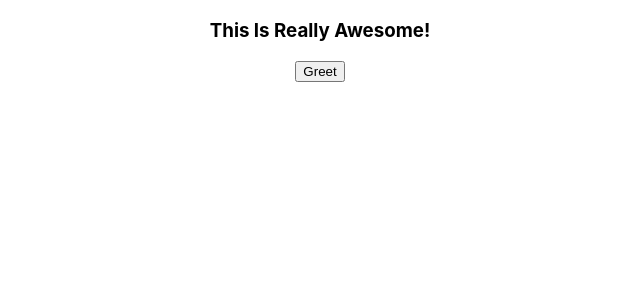
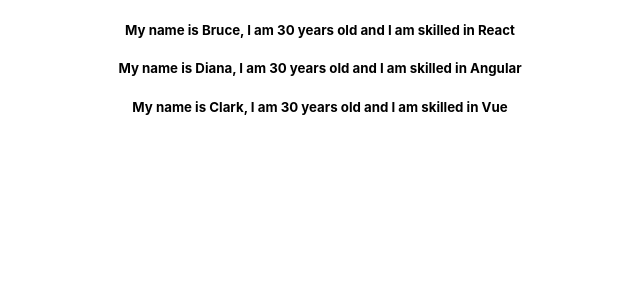
Before and after one commit to Damascustogah007/React, a React (Create React App) app in the folder hello-world/: page / in a window 1280 px wide. Shown: the top 300 px of the page, without its empty margins (320-960 px from the left). Built offline with nearby package versions, Linux system fonts and the light colour scheme.

Commit message:
List rendering

```diff
--- a/hello-world/src/App.js
+++ b/hello-world/src/App.js
@@ -1,19 +1,24 @@
 // import Hello from './Components/Hello';
 // import Welcome from './Components/Welcome'
 import "./App.css";
-import ParentComponent from "./Components/parentComponent";
+// import ParentComponent from "./Components/parentComponent";
 // import Message from './Components/Message';
 // import Counter from "./Components/Counter";
 // import Greetings from './Components/destructuring';
 // import Handler from './Components/Handler'
 // import Bind from "./Components/eventBinding";
+// import Greeting from "./Components/userGreeting";
+import List from './Components/List rendering/ListRendering'
+
 
 
 
 function App() {
   return (
     <div className="App">
-    <ParentComponent />
+      <List />
+      {/* <Greeting /> */}
+    {/* <ParentComponent /> */}
       {/* <Greetings name = "Clark Kent" heroName = "Superman"/> */}
       {/* <Counter /> */}
       {/* <Message /> */}
--- /dev/null
+++ b/hello-world/src/Components/List rendering/ListRendering.js
@@ -0,0 +1,34 @@
+import React from "react";
+import Person from '../List rendering/person'
+
+function ListRendering() {
+  // const names = ['Bruce', 'Diana', 'Clark']
+  // const nameList = names.map(name => <h2>{name}</h2>)
+
+  const persons = [
+    {
+      id: 0,
+      name: "Bruce",
+      age: 30,
+      skill: "React",
+    },
+    {
+      id: 1,
+      name: "Diana",
+      age: 30,
+      skill: "Angular",
+    },
+    {
+      id: 2,
+      name: "Clark",
+      age: 30,
+      skill: "Vue",
+    },
+  ];
+
+  const personList = persons.map(person =><Person person = {person} />)
+
+  return <div>{personList}</div>;
+}
+
+export default ListRendering;
--- /dev/null
+++ b/hello-world/src/Components/List rendering/person.js
@@ -0,0 +1,11 @@
+import React from 'react'
+
+function Person({person}) {
+  return (
+    <div>
+       <h5> My name is {person.name}, I am {person.age} years old and I am skilled in {person.skill}</h5>
+    </div>
+  )
+}
+
+export default Person
--- /dev/null
+++ b/hello-world/src/Components/userGreeting.js
@@ -0,0 +1,29 @@
+//  In this file I am learning conditions
+//  if/else
+//  tenary
+
+
+import React, { Component } from "react";
+
+export class userGreeting extends Component {
+  constructor() {
+    super();
+    this.state = {
+      isLoggedIn: true,
+    };
+  }
+  render() {
+    if (this.state.isLoggedIn) {
+      return <div>Welcome Mr. Charles</div>;
+    } else {
+      return <div>Welcome Guest</div>;
+    }
+  }
+}
+
+// Tenary Operator
+// isLoggedIn ?
+// <div>Welcome Mr. Charles</div> :
+// <div>Welcome Guest</div>
+
+export default userGreeting;
```
